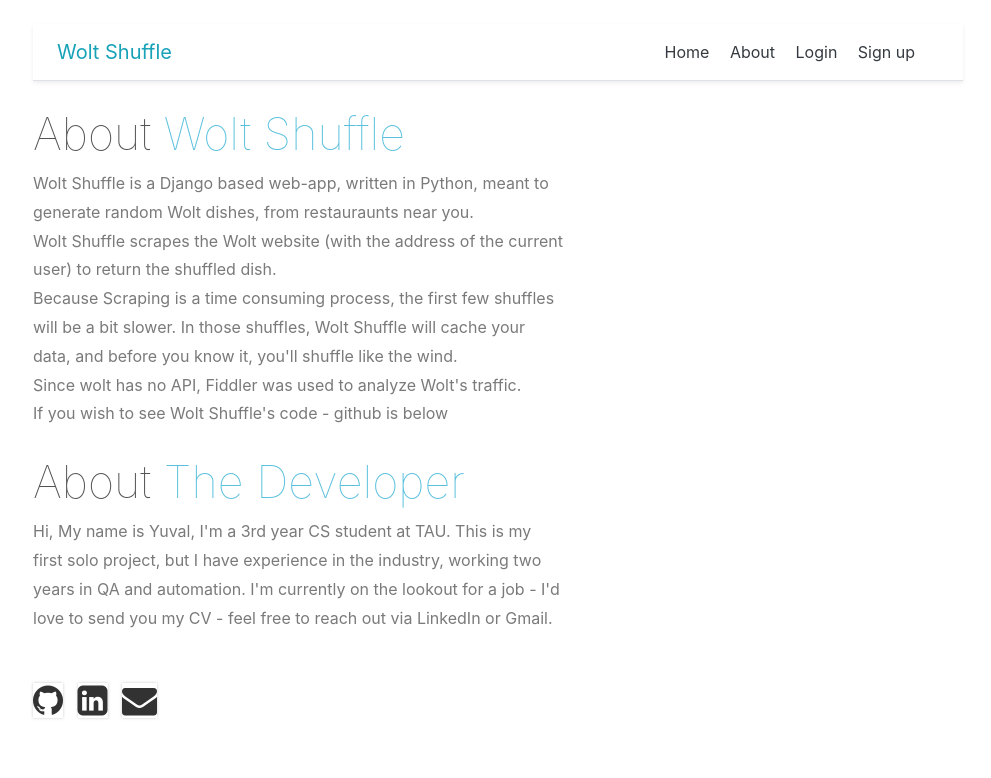
After one commit to yuval-levin/Dishuffle, a Django app: page /about/ in a window 1280 px wide. The commit adds this page. Shown: the top 778 px of the page, without its empty margins (142-1133 px from the left). Run offline with Django 3.2, Linux system fonts and the light colour scheme; some libraries are stand-ins or nearby versions.

Commit message:
about page

```diff
--- a/WoltShuffleWeb/Dishuffle/DishuffleApp/urls.py
+++ b/WoltShuffleWeb/Dishuffle/DishuffleApp/urls.py
@@ -21,7 +21,7 @@ from django.views.generic import RedirectView
 from django.conf.urls.static import static
 from django.conf import settings
 from django.contrib.auth import views
-from catalog.views import registration_view, logout_view,login_view, account_view, shuffle_view
+from catalog.views import registration_view, logout_view,login_view, account_view, shuffle_view,about_view
 
 urlpatterns = [
     path('admin/', admin.site.urls),
@@ -31,6 +31,7 @@ urlpatterns = [
     path('logout/',logout_view,name='logout'),
     path('login/',login_view,name='login'),
     path('account/', account_view,name='account'),
+    path('about/', about_view,name='about'),
     # path('shuffle/', shuffle_view,name='shuffle'),
     url(r'^shuffle/(?P<combined_string>.+?)$', shuffle_view,name='shuffle'),
 ] + static(settings.STATIC_URL, document_root=settings.STATIC_ROOT)
--- a/WoltShuffleWeb/Dishuffle/catalog/templates/navbar.html
+++ b/WoltShuffleWeb/Dishuffle/catalog/templates/navbar.html
@@ -23,16 +23,18 @@
 </style>
   <body>
     <div class="d-flex flex-column flex-md-row align-items-center p-3 px-md-4 mb-3 bg-white border-bottom shadow-sm">
-  <h5 class="my-0 mr-md-auto font-weight-normal text-info">Wolt shuffle</h5>
+  <h5 class="my-0 mr-md-auto font-weight-normal text-info">Wolt Shuffle</h5>
   <nav class="my-2 my-md-0 mr-md-3">
    {% if request.user.is_authenticated %}
        <a class="p-2 text-dark text-decoration-none">Hi, {{request.user.username}} </a>
        <a class="p-2 text-dark">|</a>
 	  	<a class="p-2 text-dark" href="{% url 'home' %}">Home</a>
+      	<a class="p-2 text-dark" href="{% url 'about' %}">About</a>
 	    <a class="p-2 text-dark" href="{% url 'account' %}">Account</a>
 	    <a class="p-2 text-dark" href="{% url 'logout' %}">Logout</a>
 	{% else %}
 		<a class="p-2 text-dark" href="{% url 'home' %}">Home</a>
+      	<a class="p-2 text-dark" href="{% url 'about' %}">About</a>
 	    <a class="p-2 text-dark" href="{% url 'login' %}">Login</a>
         <a class="p-2 text-dark" href="{% url 'register' %}">Sign up</a>
 	{% endif %}
--- a/WoltShuffleWeb/Dishuffle/catalog/views.py
+++ b/WoltShuffleWeb/Dishuffle/catalog/views.py
@@ -19,22 +19,27 @@ def home(request):
     return render(request, 'home.html', context=context)
 
 
+def about_view(request):
+    context = {}
+    return render(request, 'about.html', context=context)
+
+
 def shuffle_view(request, combined_string):
     context = {}
 
     if combined_string != 'base':
-       # hashed_dish = hashlib.md5(combined_string.encode('utf-8')).hexdigest()
+        # hashed_dish = hashlib.md5(combined_string.encode('utf-8')).hexdigest()
         if request.user.unwanted_dishes is None:
             request.user.unwanted_dishes = {combined_string}
-        else: request.user.unwanted_dishes.add(combined_string)
-
+        else:
+            request.user.unwanted_dishes.add(combined_string)
 
     if request.user.is_authenticated:
         lat = request.user.latitude
         long = request.user.longitude
 
         set_of_unwanted_dishes = request.user.unwanted_dishes
-        dish = return_random_dish(lat, long,set_of_unwanted_dishes,request.user.username)
+        dish = return_random_dish(lat, long, set_of_unwanted_dishes, request.user.username)
         # if user has no available dishes around him
         if dish is None:
             return render(request, 'no_dishes.html', context)
--- /dev/null
+++ b/WoltShuffleWeb/Dishuffle/templates/about.html
@@ -0,0 +1,63 @@
+
+{% extends "base_generic.html" %}
+
+{% block body %}
+<style>
+    .paddingTB60 {padding:10px 0px 60px 0px;}
+.about-title {}
+.about-title h1 {color: #535353; font-size:45px;font-weight:100;}
+.about-title span {color: #5bc0de; font-size:45px;font-weight:100;}
+.about-title p {color: #7a7a7a;line-height: 1.8;margin: 0 0 15px;}
+.about-paddingB {padding-bottom: 12px;}
+
+
+/* Social Icons */
+.about-icons {margin:40 px px 20px 0px ;}
+.about-icons i{margin-right: 10px;padding: 0px; font-size:35px;color:#323232;box-shadow: 0 0 3px rgba(0, 0, 0, .2);}
+.about-icons li {margin:0px;padding:0;display:inline-block;}
+#social-git:hover {color: #5bc0de;transition:all .001s;}
+#social-lin:hover {color: #5bc0de;transition:all .001s;}
+#social-gmail:hover {color: #5bc0de;transition:all .001s;}
+
+</style>
+
+
+
+<link href="//maxcdn.bootstrapcdn.com/font-awesome/4.1.0/css/font-awesome.min.css" rel="stylesheet">
+<div class="about-section paddingTB60 gray-bg">
+                <div class="container">
+                    <div class="row">
+						<div class="col-md-7 col-sm-6">
+							<div class="about-title clearfix">
+								<h1>About <span>Wolt Shuffle</span></h1>
+								<p class="about-paddingB">
+                                    Wolt Shuffle is a Django based web-app, written in Python,
+                                    meant to generate random Wolt dishes, from  restauraunts near you.
+                                    <br>
+                                Wolt Shuffle scrapes the Wolt website (with the address of the current user) to return the shuffled dish.
+ <br>
+                                Because Scraping is a time consuming process, the first few shuffles will be a bit slower.
+                                In those shuffles, Wolt Shuffle will cache your data, and before you know it, you'll shuffle like the wind.
+                                <br>       Since wolt has no API, Fiddler was used to analyze Wolt's traffic.<br>
+                                If you wish to see Wolt Shuffle's code - github is below</p>
+
+                                <h1>About <span>The Developer</span></h1>
+                                <p class="about-paddingB">
+                                Hi, My name is Yuval, I'm a 3rd year CS student at TAU.
+                                This is my first solo project, but I have experience in the industry, working two years in QA and automation.
+                                I'm currently on the lookout for a job - I'd love to send you my CV - feel free to reach out via LinkedIn or Gmail.
+                                <br>
+						<div class="about-icons">
+                                 <br>
+                               <a href="https://github.com/yuval-levin"><i id="social-git" class="fa fa-github fa-3x social"></i></a>
+                                <a href="https://www.linkedin.com/in/yuval-levin1/"><i id="social-lin" class="fa fa-linkedin-square fa-3x social"></i></a>
+                                <a href="mailto:yuv.levin1@gmail.com"><i id="social-gmail" class="fa fa-envelope fa-3x social"></i></a>
+	        </div>
+		</div>
+		</div>
+
+                    </div>
+                </div>
+            </div>
+
+{% endblock %}
```
Also changed, not shown: WoltShuffleWeb/Dishuffle/catalog/actions.py (+50 -45 lines).
